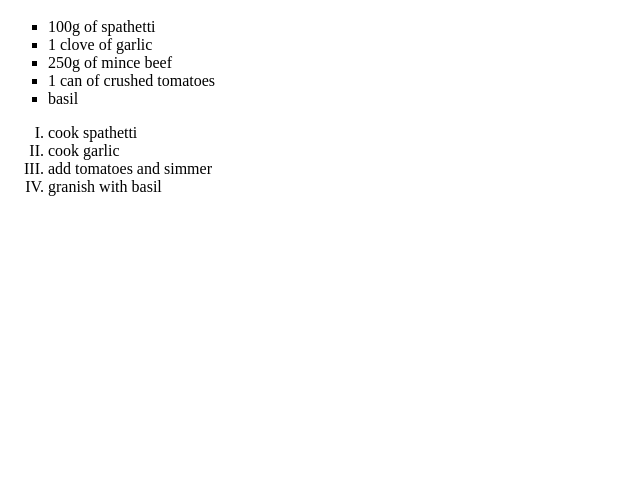
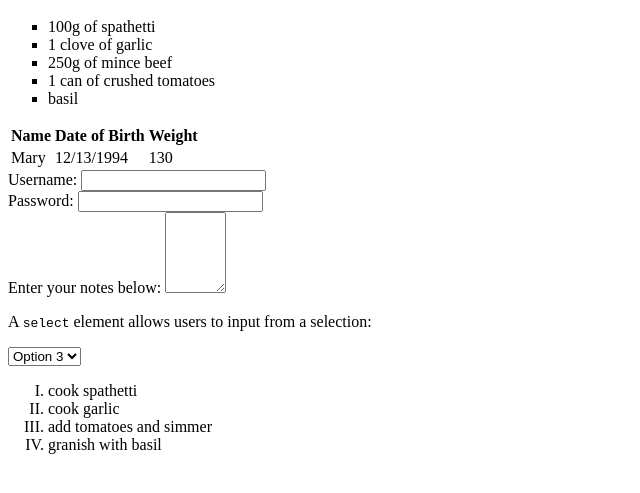
Before and after one commit to kas-kay/recipe, a plain HTML site: page index.html in a window 1280 px wide. Shown: the part 101-594 px from the top of the page, without its empty margins (0-640 px from the left). Drawn offline with Linux system fonts and the light colour scheme.

Commit message:
first commit

```diff
--- a/index.html
+++ b/index.html
@@ -7,8 +7,8 @@
     <link rel="stylesheet" href="style>
 </head>
 <body>
-    <header id="header-fixed">
-      <h1 >Spagettti Bolonegnese</h1>
+    <header>
+      <h1>Spagettti Bolonegnese</h1>
       <h4>Kasra Favourite dish</h4>
     </header>
     <ul type="square">
@@ -18,6 +18,43 @@
         <li>1 can of crushed tomatoes</li>
         <li>basil</li>
     </ul>
+    <table>
+        <tr>
+          <th>Name</th>
+          <th>Date of Birth</th>
+          <th>Weight</th>
+        </tr>
+        <tr>
+          <td>Mary</td>
+          <td>12/13/1994</td>
+          <td>130</td>
+        </tr>
+      </table>
+      <form action="">
+        <label for="username">
+            Username:
+            <input type="text" id="username">
+        </label>
+        <br>
+        <label for="password">
+            Password:
+            <input type="password" id="password">
+        </label>
+        <br>
+        <label for="notes">
+            Enter your notes below:
+        <textarea name="notes" id="multiLineInput" cols="5" rows="5"></textarea>
+        </label>
+        <label for="selector">
+            <p>A <code>select</code> element allows users to input from a selection:</p>
+            <select id="selector">
+              <option>Option 1</option>
+              <option>Option 2</option>
+              <option selected>Option 3</option>
+              <option>Option 4</option>
+            </select>
+          </label>
+      </form>
     <ol type="I">
         <li>cook spathetti</li>
         <li>cook garlic</li>
```
